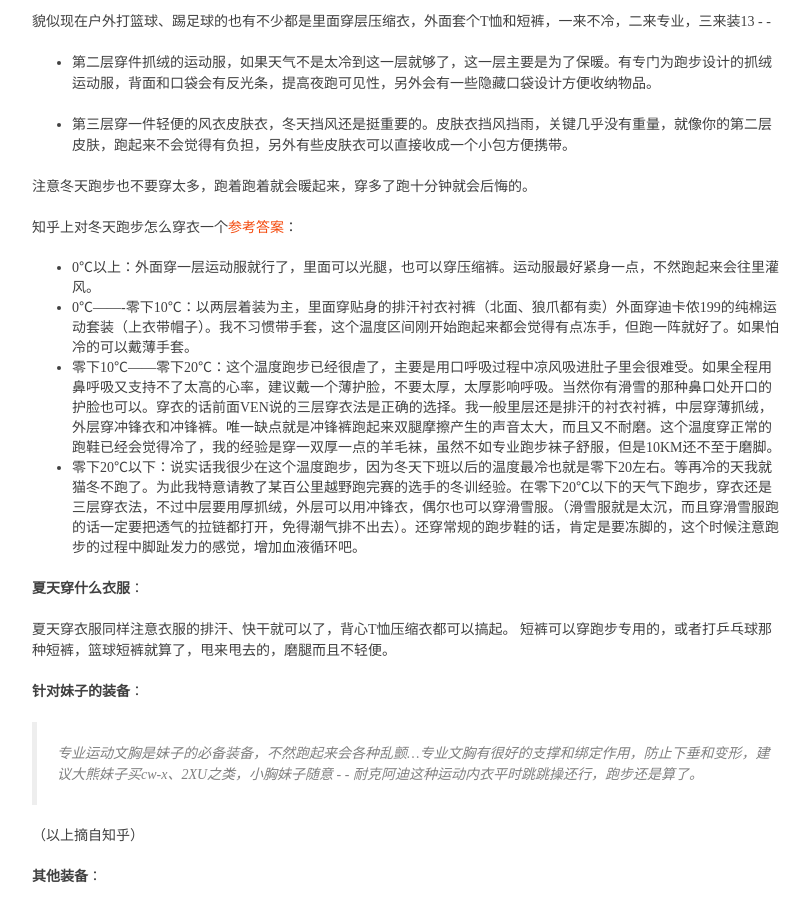
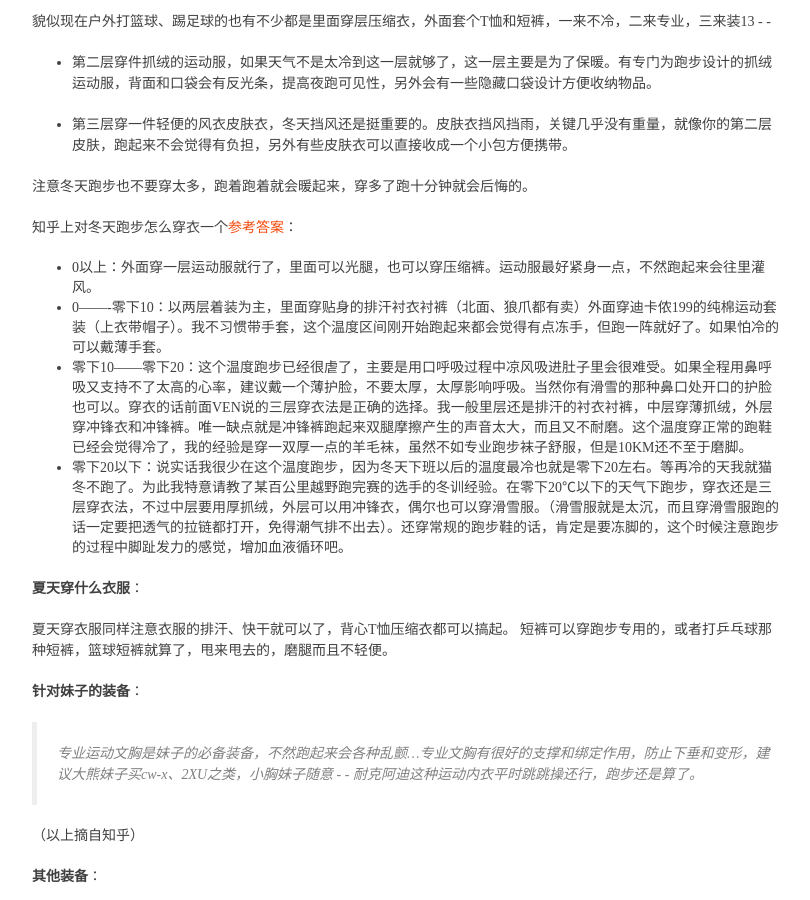
Before and after one commit to MrRaindrop/MrRaindrop.github.io, a Jekyll site: the page built from _posts/2015-01-03-the-runners-guide-to-the-galaxy.md, in a window 1280 px wide and 900 px high, scrolled down 3116 px. Shown: the whole window, without its empty margins (233-1043 px from the left). Built offline with Jekyll 4.4.1, drawn with Linux system fonts in a browser that asks for light colours; comment, search, counter and statistics services are not loaded; some of the changed text lies outside the part shown.

Commit message:
category list not ready

```diff
--- a/_includes/footer.html
+++ b/_includes/footer.html
@@ -3,6 +3,18 @@
     <div class="container">
         <div class="row">
             <div class="col-lg-8 col-lg-offset-2 col-md-10 col-md-offset-1">
+                <!--categories-->
+                <ul class="list" style="display:none;">
+                {% for category in site.categories %}
+                <li>{{ category | first }}
+                    <span class="category-posts-size">{{ category | last | size }}</span>
+                </li>
+                <!-- <ul class="category-posts-list">
+                    {% for post in category.last %}
+                        <li>{{ post.date | date:"%d/%m/%Y"}}<a href="{{ post.url }}">{{ post.title }}</a></li>
+                    {% endfor %}
+                </ul> -->
+                {% endfor %}
                 <ul class="list-inline text-center">
                     <li>
                         <a href="{{ "/feed.xml" | prepend: site.baseurl }}">
--- a/_posts/2015-01-03-the-runners-guide-to-the-galaxy.md
+++ b/_posts/2015-01-03-the-runners-guide-to-the-galaxy.md
@@ -115,10 +115,10 @@ ps： 迪卡侬的跑步装备还是挺全面的，而且价格很平民化。
 
 知乎上对冬天跑步怎么穿衣一个[参考答案](http://zhi.hu/bxOz)：
 
-* 0℃以上：外面穿一层运动服就行了，里面可以光腿，也可以穿压缩裤。运动服最好紧身一点，不然跑起来会往里灌风。
-* 0℃——-零下10℃：以两层着装为主，里面穿贴身的排汗衬衣衬裤（北面、狼爪都有卖）外面穿迪卡侬199的纯棉运动套装（上衣带帽子）。我不习惯带手套，这个温度区间刚开始跑起来都会觉得有点冻手，但跑一阵就好了。如果怕冷的可以戴薄手套。
-* 零下10℃——零下20℃：这个温度跑步已经很虐了，主要是用口呼吸过程中凉风吸进肚子里会很难受。如果全程用鼻呼吸又支持不了太高的心率，建议戴一个薄护脸，不要太厚，太厚影响呼吸。当然你有滑雪的那种鼻口处开口的护脸也可以。穿衣的话前面VEN说的三层穿衣法是正确的选择。我一般里层还是排汗的衬衣衬裤，中层穿薄抓绒，外层穿冲锋衣和冲锋裤。唯一缺点就是冲锋裤跑起来双腿摩擦产生的声音太大，而且又不耐磨。这个温度穿正常的跑鞋已经会觉得冷了，我的经验是穿一双厚一点的羊毛袜，虽然不如专业跑步袜子舒服，但是10KM还不至于磨脚。
-* 零下20℃以下：说实话我很少在这个温度跑步，因为冬天下班以后的温度最冷也就是零下20左右。等再冷的天我就猫冬不跑了。为此我特意请教了某百公里越野跑完赛的选手的冬训经验。在零下20℃以下的天气下跑步，穿衣还是三层穿衣法，不过中层要用厚抓绒，外层可以用冲锋衣，偶尔也可以穿滑雪服。（滑雪服就是太沉，而且穿滑雪服跑的话一定要把透气的拉链都打开，免得潮气排不出去）。还穿常规的跑步鞋的话，肯定是要冻脚的，这个时候注意跑步的过程中脚趾发力的感觉，增加血液循环吧。
+* 0以上：外面穿一层运动服就行了，里面可以光腿，也可以穿压缩裤。运动服最好紧身一点，不然跑起来会往里灌风。
+* 0——-零下10：以两层着装为主，里面穿贴身的排汗衬衣衬裤（北面、狼爪都有卖）外面穿迪卡侬199的纯棉运动套装（上衣带帽子）。我不习惯带手套，这个温度区间刚开始跑起来都会觉得有点冻手，但跑一阵就好了。如果怕冷的可以戴薄手套。
+* 零下10——零下20：这个温度跑步已经很虐了，主要是用口呼吸过程中凉风吸进肚子里会很难受。如果全程用鼻呼吸又支持不了太高的心率，建议戴一个薄护脸，不要太厚，太厚影响呼吸。当然你有滑雪的那种鼻口处开口的护脸也可以。穿衣的话前面VEN说的三层穿衣法是正确的选择。我一般里层还是排汗的衬衣衬裤，中层穿薄抓绒，外层穿冲锋衣和冲锋裤。唯一缺点就是冲锋裤跑起来双腿摩擦产生的声音太大，而且又不耐磨。这个温度穿正常的跑鞋已经会觉得冷了，我的经验是穿一双厚一点的羊毛袜，虽然不如专业跑步袜子舒服，但是10KM还不至于磨脚。
+* 零下20以下：说实话我很少在这个温度跑步，因为冬天下班以后的温度最冷也就是零下20左右。等再冷的天我就猫冬不跑了。为此我特意请教了某百公里越野跑完赛的选手的冬训经验。在零下20℃以下的天气下跑步，穿衣还是三层穿衣法，不过中层要用厚抓绒，外层可以用冲锋衣，偶尔也可以穿滑雪服。（滑雪服就是太沉，而且穿滑雪服跑的话一定要把透气的拉链都打开，免得潮气排不出去）。还穿常规的跑步鞋的话，肯定是要冻脚的，这个时候注意跑步的过程中脚趾发力的感觉，增加血液循环吧。
 
 **夏天穿什么衣服**：
 
```
